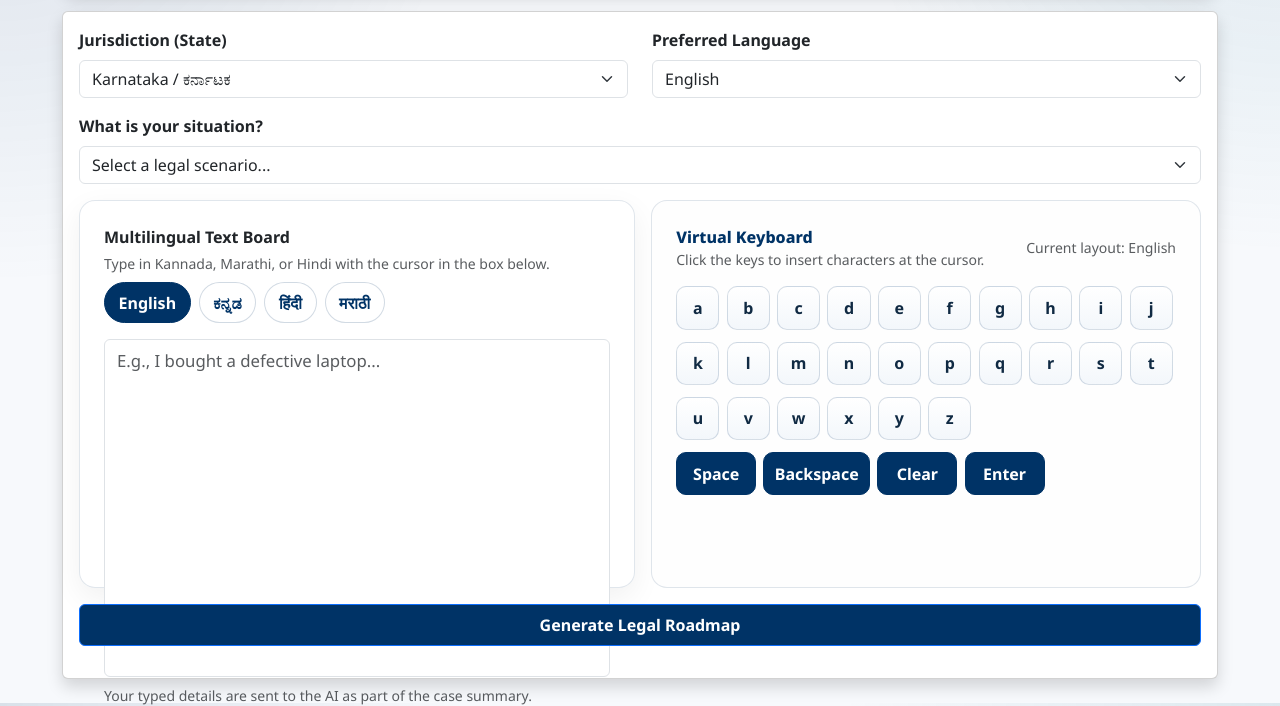
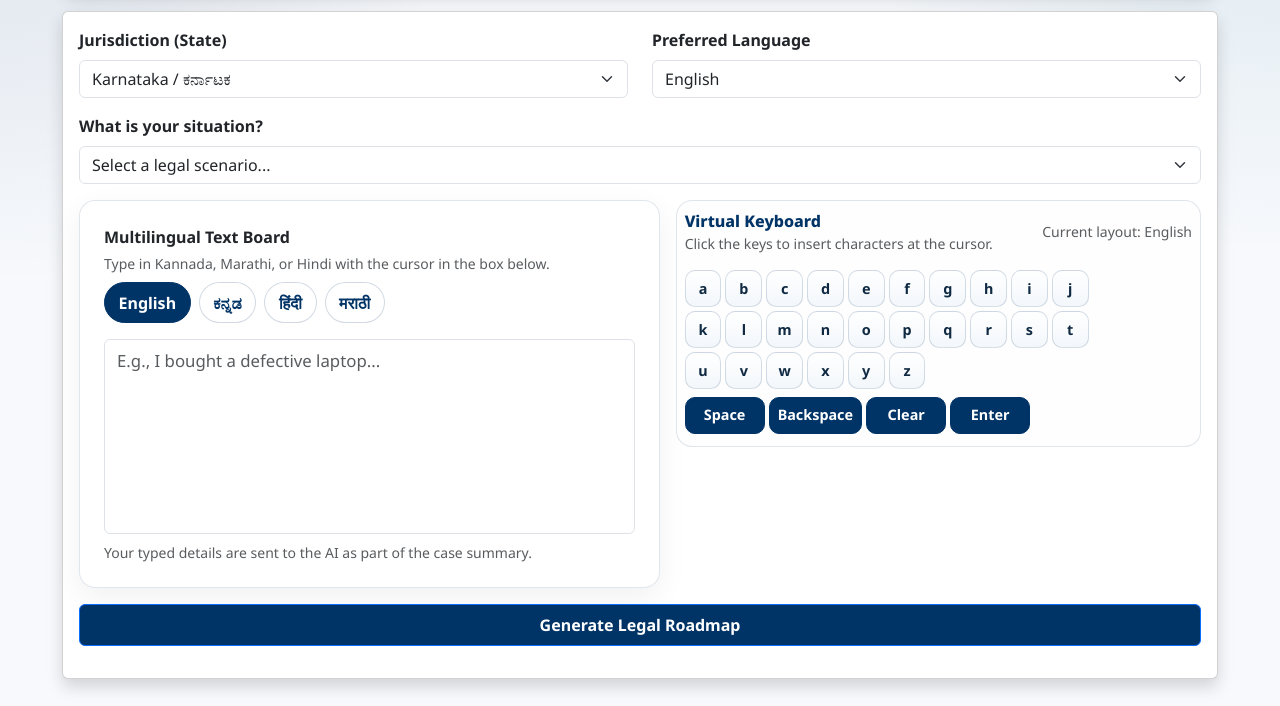
Before and after one commit to harithajc/AIPublicDefender, a Flask app: page /app in a window 1280 px wide. Shown: the part 182-888 px from the top of the page. Run offline with Flask 3, Linux system fonts and the light colour scheme.

Commit message:
Refactor keyboard layout and styling for improved UI responsiveness and accessibility

```diff
--- a/templates/index.html
+++ b/templates/index.html
@@ -53,8 +53,7 @@
             border-color: #003366;
         }
         .text-board {
-            min-height: 260px;
-            height: 100%;
+            min-height: 220px;
             resize: none;
             font-size: 1.05rem;
             line-height: 1.8;
@@ -63,17 +62,18 @@
             display: grid;
             grid-template-columns: 1.05fr 0.95fr;
             gap: 1rem;
-            align-items: stretch;
+            align-items: start;
         }
         .typing-workspace .board-panel,
         .typing-workspace .keyboard-shell {
             margin-bottom: 0;
-            height: 100%;
         }
         .keyboard-shell {
             border: 1px solid rgba(0, 51, 102, 0.12);
             border-radius: 16px;
             background: #fefefe;
+            overflow: hidden;
+            padding: 8px !important;
         }
         .keyboard-title {
             font-weight: 800;
@@ -81,22 +81,21 @@
         }
         .keyboard-row {
             display: flex;
-            flex-wrap: nowrap;
-            gap: 0.45rem;
-            margin-bottom: 0.55rem;
-            overflow-x: auto;
-            padding-bottom: 0.2rem;
+            flex-wrap: wrap;
+            gap: 0.25rem;
+            margin-bottom: 0.25rem;
         }
         .kbd-key {
             border: 1px solid rgba(0, 51, 102, 0.16);
             background: linear-gradient(180deg, #ffffff 0%, #f3f7fb 100%);
             color: #102a43;
             border-radius: 10px;
-            min-width: 2.7rem;
-            min-height: 2.7rem;
-            padding: 0.35rem 0.65rem;
+            min-width: 2.3rem;
+            min-height: 2.3rem;
+            padding: 0.25rem 0.5rem;
             font-weight: 700;
             transition: transform 0.15s ease, box-shadow 0.15s ease, background 0.15s ease;
+            font-size: 0.9rem;
         }
         .kbd-key:hover {
             transform: translateY(-1px);
@@ -106,9 +105,10 @@
             min-width: 5rem;
         }
         .kbd-key.tiny {
-            min-width: 2.5rem;
-            min-height: 2.5rem;
-            padding: 0.25rem 0.5rem;
+            min-width: 2rem;
+            min-height: 2.3rem;
+            padding: 0.2rem 0.4rem;
+            font-size: 0.75rem;
         }
         .kbd-key.action {
             background: #003366;
@@ -116,9 +116,8 @@
             border-color: #003366;
         }
         #virtualKeyboard {
-            max-height: 340px;
-            overflow-y: auto;
-            padding-right: 0.2rem;
+            max-height: none;
+            overflow: visible;
         }
         @media (max-width: 991.98px) {
             .typing-workspace {
@@ -336,6 +335,8 @@
         }
     };
 
+    const k = (label, hint, value = label) => ({ label, hint, value });
+
     const keyboardLayouts = {
         English: [
             ['a', 'b', 'c', 'd', 'e', 'f', 'g', 'h', 'i', 'j'],
@@ -343,11 +344,15 @@
             ['u', 'v', 'w', 'x', 'y', 'z']
         ],
         Kannada: [
-            ['ಅ', 'ಆ', 'ಇ', 'ಈ', 'ಉ', 'ಊ', 'ಎ', 'ಏ', 'ಐ', 'ಒ', 'ಓ', 'ಔ'],
-            ['ಕ', 'ಖ', 'ಗ', 'ಘ', 'ಙ', 'ಚ', 'ಛ', 'ಜ', 'ಝ', 'ಞ'],
-            ['ಟ', 'ಠ', 'ಡ', 'ಢ', 'ಣ', 'ತ', 'ಥ', 'ದ', 'ಧ', 'ನ'],
-            ['ಪ', 'ಫ', 'ಬ', 'ಭ', 'ಮ', 'ಯ', 'ರ', 'ಲ', 'ವ'],
-            ['ಶ', 'ಷ', 'ಸ', 'ಹ', 'ಳ', 'ಕ್ಷ', 'ಜ್ಞ']
+            [k('೦', 'zero'), k('೧', 'one'), k('೨', 'two'), k('೩', 'three'), k('೪', 'four'), k('೫', 'five'), k('೬', 'six'), k('೭', 'seven'), k('೮', 'eight'), k('೯', 'nine')],
+            [k('ಅ', 'a'), k('ಆ', 'aa'), k('ಇ', 'i'), k('ಈ', 'ii'), k('ಉ', 'u'), k('ಊ', 'uu'), k('ಋ', 'ru'), k('ಎ', 'e'), k('ಏ', 'ee'), k('ಐ', 'ai')],
+            [k('ಒ', 'o'), k('ಓ', 'oo'), k('ಔ', 'au')],
+            [k('ಕ', 'ka'), k('ಖ', 'kha'), k('ಗ', 'ga'), k('ಘ', 'gha'), k('ಙ', 'nga'), k('ಚ', 'cha'), k('ಛ', 'chha'), k('ಜ', 'ja'), k('ಝ', 'jha'), k('ಞ', 'nya')],
+            [k('ಟ', 'ta'), k('ಠ', 'tha'), k('ಡ', 'da'), k('ಢ', 'dha'), k('ಣ', 'na'), k('ತ', 'tha'), k('ಥ', 'thha'), k('ದ', 'dha'), k('ಧ', 'dhha'), k('ನ', 'na')],
+            [k('ಪ', 'pa'), k('ಫ', 'pha'), k('ಬ', 'ba'), k('ಭ', 'bha'), k('ಮ', 'ma'), k('ಯ', 'ya'), k('ರ', 'ra'), k('ಲ', 'la'), k('ವ', 'va'), k('ಳ', 'lla')],
+            [k('ಶ', 'sha'), k('ಷ', 'ssa'), k('ಸ', 'sa'), k('ಹ', 'ha'), k('ಕ್ಷ', 'ksha'), k('ಜ್ಞ', 'gya')],
+            [k('ಾ', 'aa sign'), k('ಿ', 'i sign'), k('ೀ', 'ii sign'), k('ು', 'u sign'), k('ೂ', 'uu sign'), k('ೃ', 'ru sign'), k('ೆ', 'e sign'), k('ೇ', 'ee sign'), k('ೈ', 'ai sign'), k('ೊ', 'o sign')],
+            [k('ೋ', 'oo sign'), k('ೌ', 'au sign'), k('ಂ', 'anusvara'), k('ಃ', 'visarga'), k('್', 'virama')]
         ],
         Hindi: [
             ['अ', 'आ', 'इ', 'ई', 'उ', 'ऊ', 'ए', 'ऐ', 'ओ', 'औ'],
@@ -401,8 +406,12 @@
         layout.forEach((row) => {
             html += '<div class="keyboard-row">';
             row.forEach((key) => {
-                const keyClass = key.length > 1 ? 'kbd-key tiny' : 'kbd-key';
-                html += `<button type="button" class="${keyClass}" data-key="${key}">${key}</button>`;
+                const keyMeta = typeof key === 'string' ? { label: key, value: key } : key;
+                const keyLabel = keyMeta.label;
+                const keyValue = keyMeta.value || keyLabel;
+                const keyClass = keyLabel.length > 1 ? 'kbd-key tiny' : 'kbd-key';
+                const keyHint = keyMeta.hint ? ` title="${keyMeta.hint}" aria-label="${keyLabel} ${keyMeta.hint}"` : ` aria-label="${keyLabel}"`;
+                html += `<button type="button" class="${keyClass}" data-key="${keyValue}"${keyHint}>${keyLabel}</button>`;
             });
             html += '</div>';
         });
```
